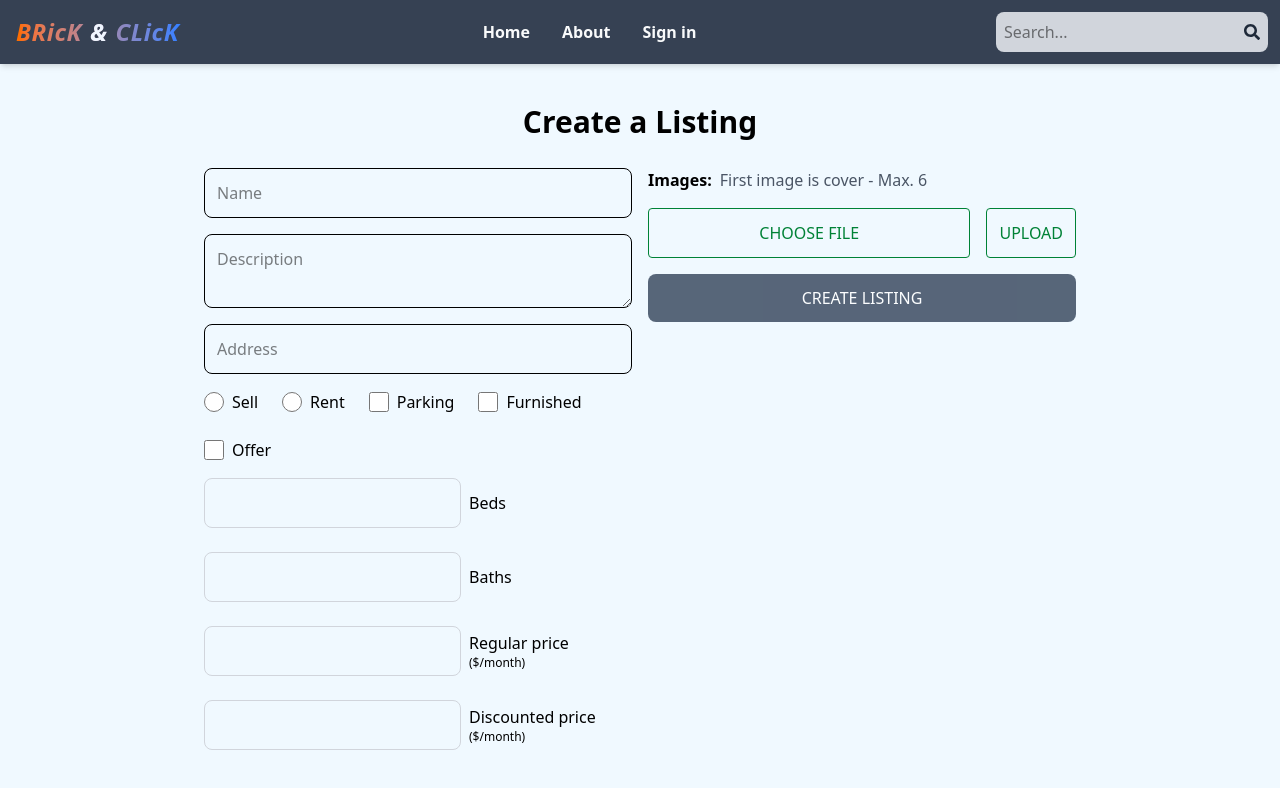
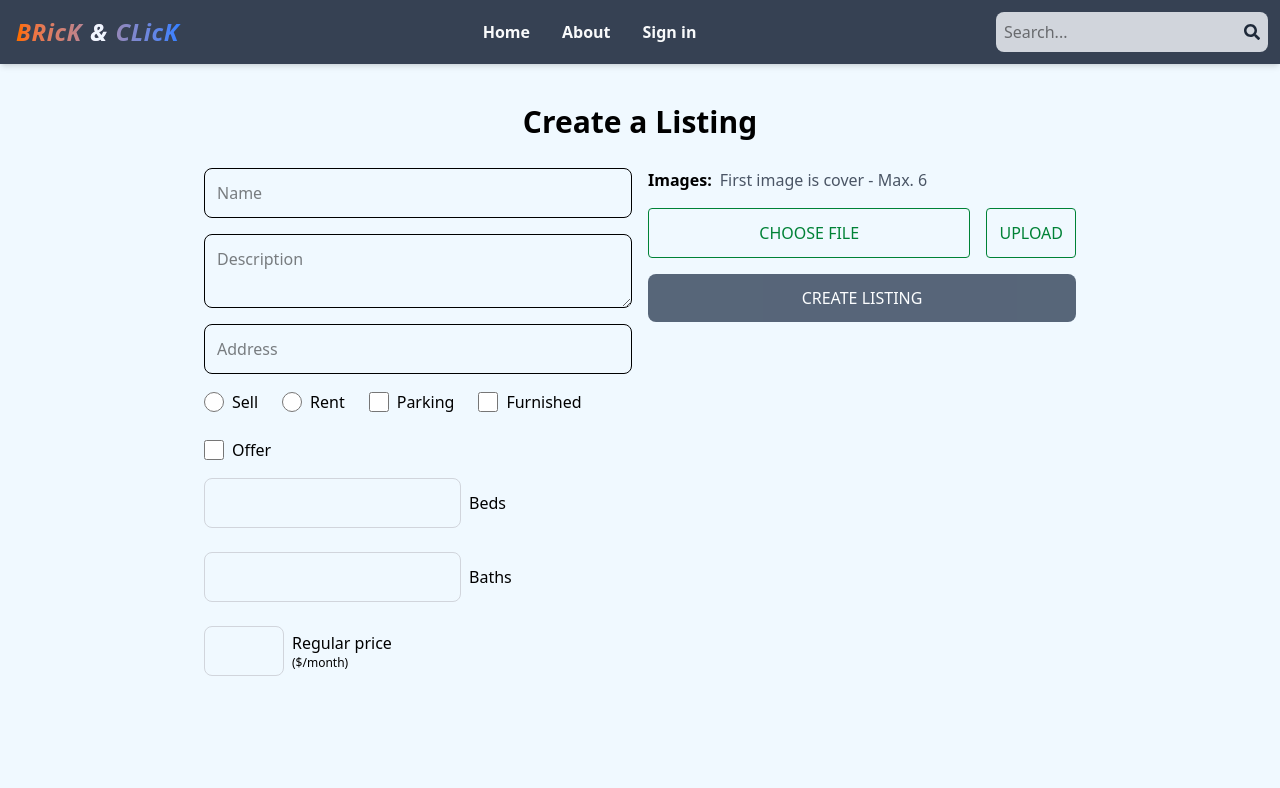
Before and after one commit to hassaanch23/BRICKnCLICK, a React (Vite) app in the folder client/: page /create-listing in a window 1280 px wide. Shown: the top 788 px of the page. Built offline with nearby package versions, Linux system fonts and the light colour scheme.

Commit message:
Complete CreateListing page's Functionalities

```diff
--- a/client/src/pages/CreateListing.jsx
+++ b/client/src/pages/CreateListing.jsx
@@ -81,6 +81,7 @@ export default function CreateListing() {
   const handleCreateListing = async (e) => {
     e.preventDefault();
     if (imageUrls.length === 0) return alert("Please upload images first.");
+    if (+formData.regularPrice < +formData.discountPrice) return alert("Invalid Discount price")
 
     try {
       const listingData = {
@@ -181,13 +182,13 @@ export default function CreateListing() {
           </div>
 
             {/* Numeric Inputs */}
+<div className="flex flex-col gap-6">
+  {/* Beds and Baths */}
   <div className="flex flex-wrap gap-6">
     {[
       { id: "bedrooms", label: "Beds" },
       { id: "bathrooms", label: "Baths" },
-              { id: "regularPrice", label: "Regular price", note: "($/month)" },
-              { id: "discountPrice", label: "Discounted price", note: "($/month)" },
-            ].map(({ id, label, note }) => (
+    ].map(({ id, label }) => (
       <div className="flex items-center gap-2" key={id}>
         <input
           type="number"
@@ -200,12 +201,54 @@ export default function CreateListing() {
         />
         <div className="flex flex-col items-start">
           <p>{label}</p>
-                  {note && <span className="text-xs">{note}</span>}
         </div>
       </div>
     ))}
   </div>
+
+  {/* Regular & Discounted Price in same row */}
+  <div className="flex gap-6 items-center">
+    {/* Regular Price */}
+    <div className="flex items-center gap-2">
+      <input
+        type="number"
+        id="regularPrice"
+        min="1"
+        required
+        className="p-3 border border-gray-300 rounded-lg w-20"
+        value={formData.regularPrice}
+        onChange={(e) => setFormData({ ...formData, regularPrice: e.target.value })}
+      />
+      <div className="flex flex-col items-start">
+        <p>Regular price</p>
+        <span className="text-xs">($/month)</span>
       </div>
+    </div>
+
+    {/* Conditionally Render Discounted Price */}
+    {formData.offer && (
+      <div className="flex items-center gap-2">
+        <input
+          type="number"
+          id="discountPrice"
+          min="1"
+          required
+          className="p-3 border border-gray-300 rounded-lg w-20"
+          value={formData.discountPrice}
+          onChange={(e) => setFormData({ ...formData, discountPrice: e.target.value })}
+        />
+        <div className="flex flex-col items-start">
+          <p>Discounted price</p>
+          <span className="text-xs">($/month)</span>
+        </div>
+      </div>
+    )}
+  </div>
+</div>
+
+          </div>
+
+
 
         {/* Image Upload & Submit */}
         <div className="flex flex-col flex-1 gap-4">
--- a/client/src/pages/Profile.jsx
+++ b/client/src/pages/Profile.jsx
@@ -234,13 +234,13 @@ export default function Profile() {
           <button
             type="submit"
             disabled={isSubmitting}
-            className="w-full py-2 sm:py-3 bg-orange-600 text-white font-semibold rounded-lg hover:bg-orange-700 hover:shadow-lg transition-all shadow-black uppercase text-sm sm:text-base text-center">
+            className="w-full py-2 sm:py-3 bg-orange-600 text-white font-semibold rounded-lg hover:text-black hover:shadow-2xs transition-all shadow-black uppercase text-sm sm:text-base text-center">
             {isSubmitting ? "Updating..." : "Update Profile"}
           </button>
 
           <Link
               to="/create-listing"
-              className="w-full py-2 sm:py-3 bg-green-700 text-white font-semibold rounded-lg hover:bg-green-800 hover:shadow-lg transition-all shadow-black uppercase text-sm sm:text-base text-center block">
+              className="w-full py-2 sm:py-3 bg-green-700 text-white font-semibold rounded-lg hover:text-black hover:shadow-2xs transition-all shadow-black uppercase text-sm sm:text-base text-center block">
               Create Listing
           </Link>
         </form>
```
Lines whose indentation alone changed are shown as unchanged.
